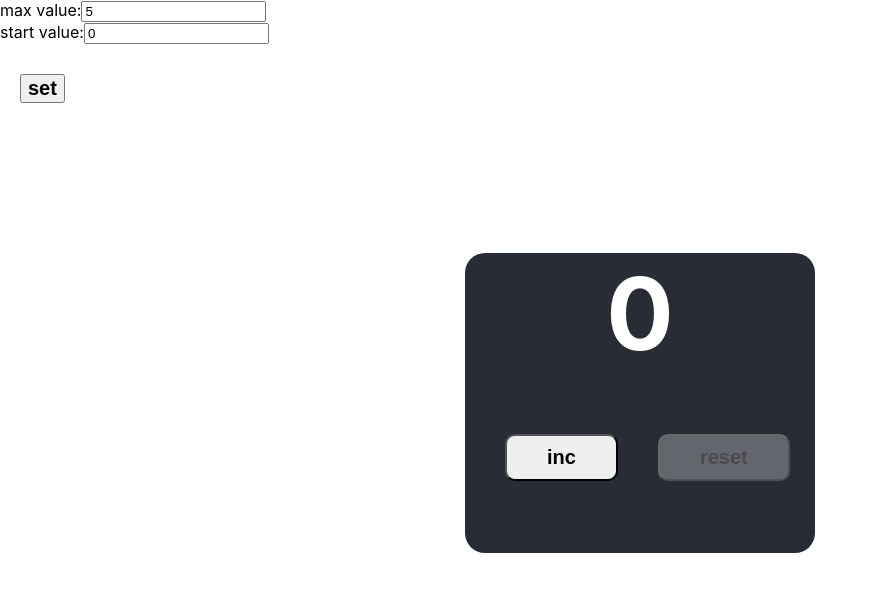
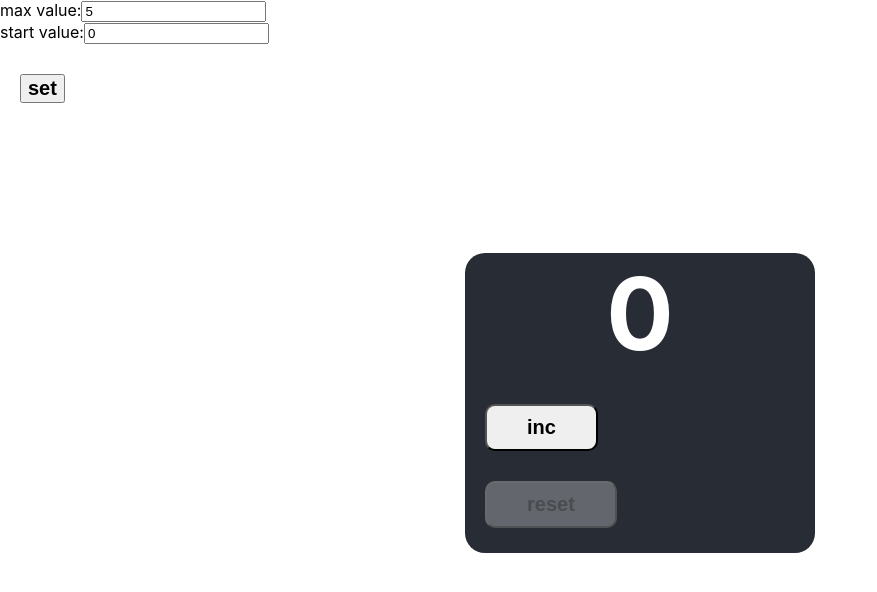
Before and after one commit to SlavaOST-it/counter, a React (Create React App) app: page / in a window 1280 px wide. Shown: the top 592 px of the page, without its empty margins (0-877 px from the left). Built offline with nearby package versions, Linux system fonts and the light colour scheme.

Commit message:
change const inputTitle

```diff
--- a/src/components/Counter.tsx
+++ b/src/components/Counter.tsx
@@ -7,21 +7,24 @@ type CounterType = {
     minValue: number
     maxValue: number
     num: number,
-    incBtn: () => void
+    incBtnCallback: (minValue: number) => void
     resBtn: () => void
+    error:string
 }
 
 export const Counter = (props: CounterType) => {
 
-    const incBtnHandler = () => props.incBtn()
+    const incBtnHandler = () => props.incBtnCallback(props.minValue)
 
     const resetBtnHandler = () => props.resBtn()
 
+    const inputTitle = props.error ? props.error : props.num
+    let messageError = <div></div>
     return (
         <div className={s.body}>
             <Tablo className={props.num < props.maxValue ? s.tablo : s.numRed}
-                   title={props.num}/>
-            <div className={s.btn}>
+                   title={inputTitle}/>
+            <div className={s.btnDiv}>
                 <Button
                     title={'inc'}
                     callBack={incBtnHandler}
```
